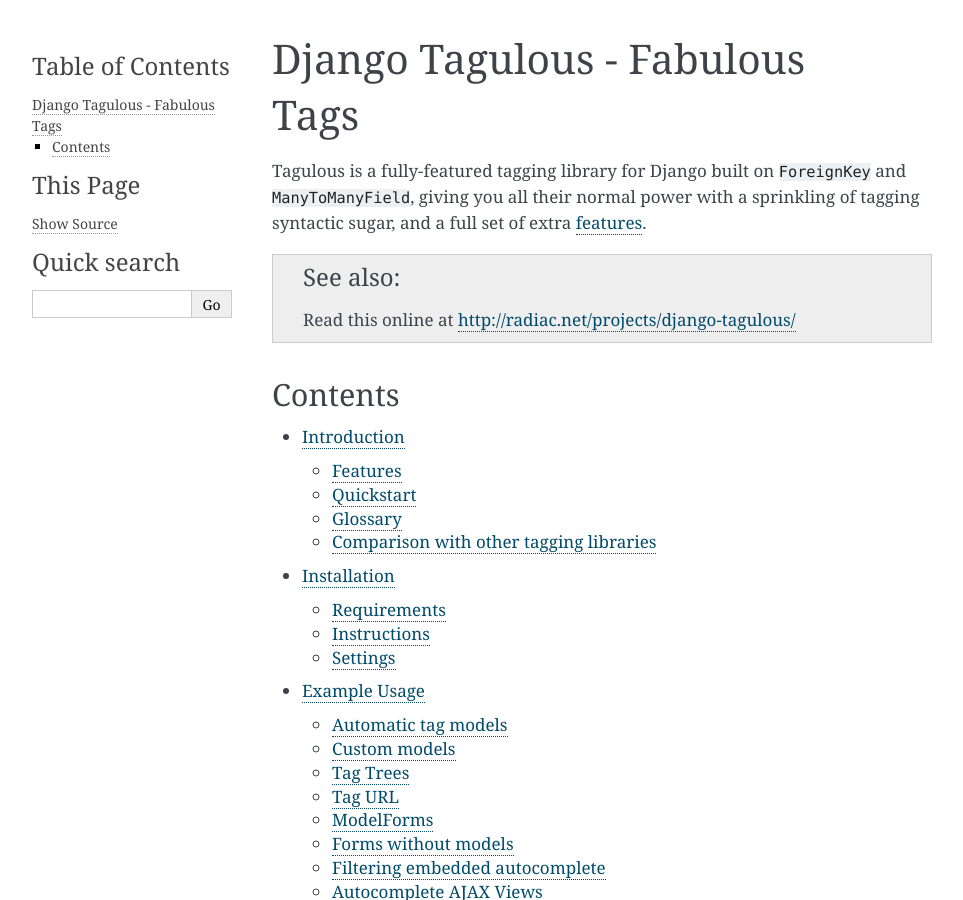
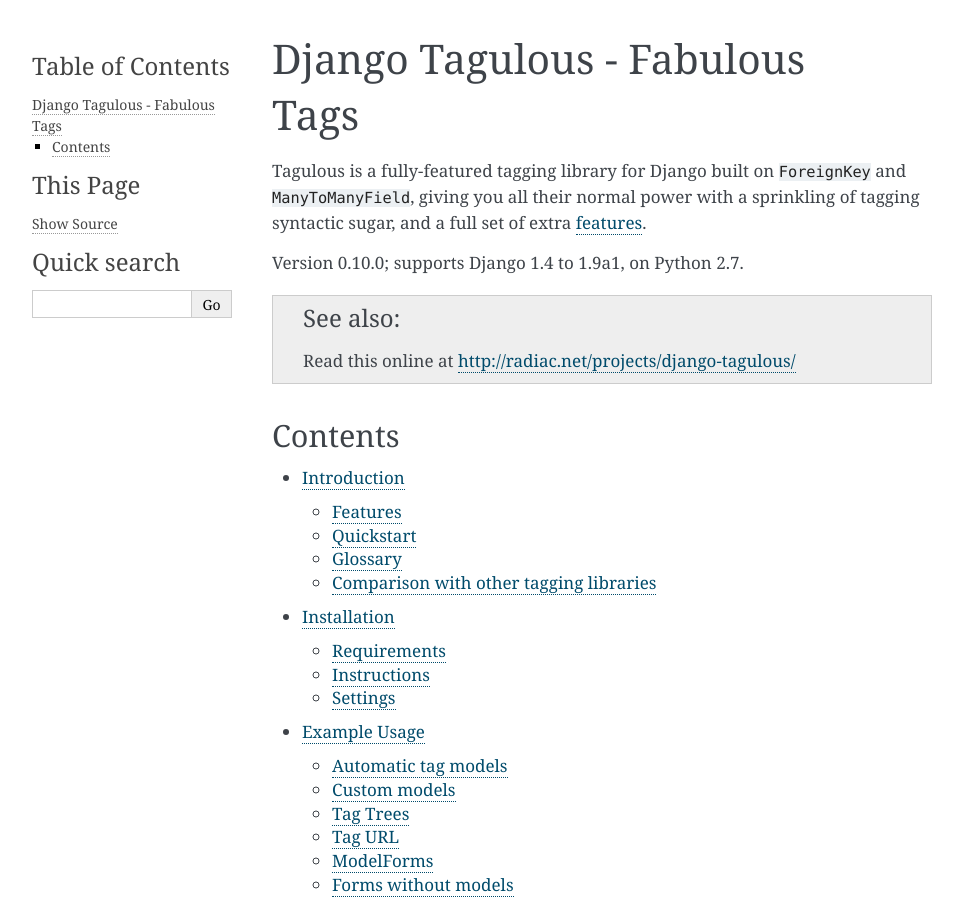
Before and after one commit to radiac/django-tagulous, a Sphinx documentation site: the page built from docs/index.rst, in a window 1280 px wide and 900 px high. Shown: the whole window, without its empty margins (148-1111 px from the left). Built offline with Sphinx 7.4.7, drawn with Linux system fonts in a browser that asks for light colours.

Commit message:
Version 0.10.0

```diff
--- a/README.rst
+++ b/README.rst
@@ -25,7 +25,7 @@
 * Supports trees of nested tags, for detailed categorisation
 * Admin support for managing tags and tagged models
 
-Version 0.9.0; supports Django 1.4 to 1.9a1, on Python 2.7.
+Version 0.10.0; supports Django 1.4 to 1.9a1, on Python 2.7.
 
 See the `Documentation <http://radiac.net/projects/django-tagulous/documentation/>`_
 for details of Tagulous works; in particular:
--- a/docs/conf.py
+++ b/docs/conf.py
@@ -58,9 +58,9 @@
 # built documents.
 #
 # The short X.Y version.
-version = '0.9'
+version = '0.10'
 # The full version, including alpha/beta/rc tags.
-release = '0.9'
+release = '0.10'
 
 # The language for content autogenerated by Sphinx. Refer to documentation
 # for a list of supported languages.
--- a/docs/index.rst
+++ b/docs/index.rst
@@ -6,6 +6,8 @@
 and ``ManyToManyField``, giving you all their normal power with a sprinkling of
 tagging syntactic sugar, and a full set of extra
 :doc:`features <introduction>`.
+
+Version 0.10.0; supports Django 1.4 to 1.9a1, on Python 2.7.
 
 
 .. seealso::
--- a/docs/upgrading.rst
+++ b/docs/upgrading.rst
@@ -175,8 +175,8 @@
 :ref:`installation_instructions` for details).
 
 
-0.10.0, in development
-----------------------
+0.10.0, 2015-09-28
+------------------
 See :ref:`upgrade instructions <upgrade_0-9-0>`
 
 Feature:
--- a/setup.py
+++ b/setup.py
@@ -2,7 +2,7 @@
 import sys
 from setuptools import setup, find_packages
 
-VERSION = "0.9.0"
+VERSION = "0.10.0"
 
 def read(fname):
     return open(os.path.join(os.path.dirname(__file__), fname)).read()
--- a/tagulous/__init__.py
+++ b/tagulous/__init__.py
@@ -2,7 +2,7 @@
 Django Tagulous - Fabulous Tags
 """
 
-__version__ = "0.9.0"
+__version__ = "0.10.0"
 __license__ = "BSD"
 __author__ = "Richard Terry"
 __credits__ = [
```
